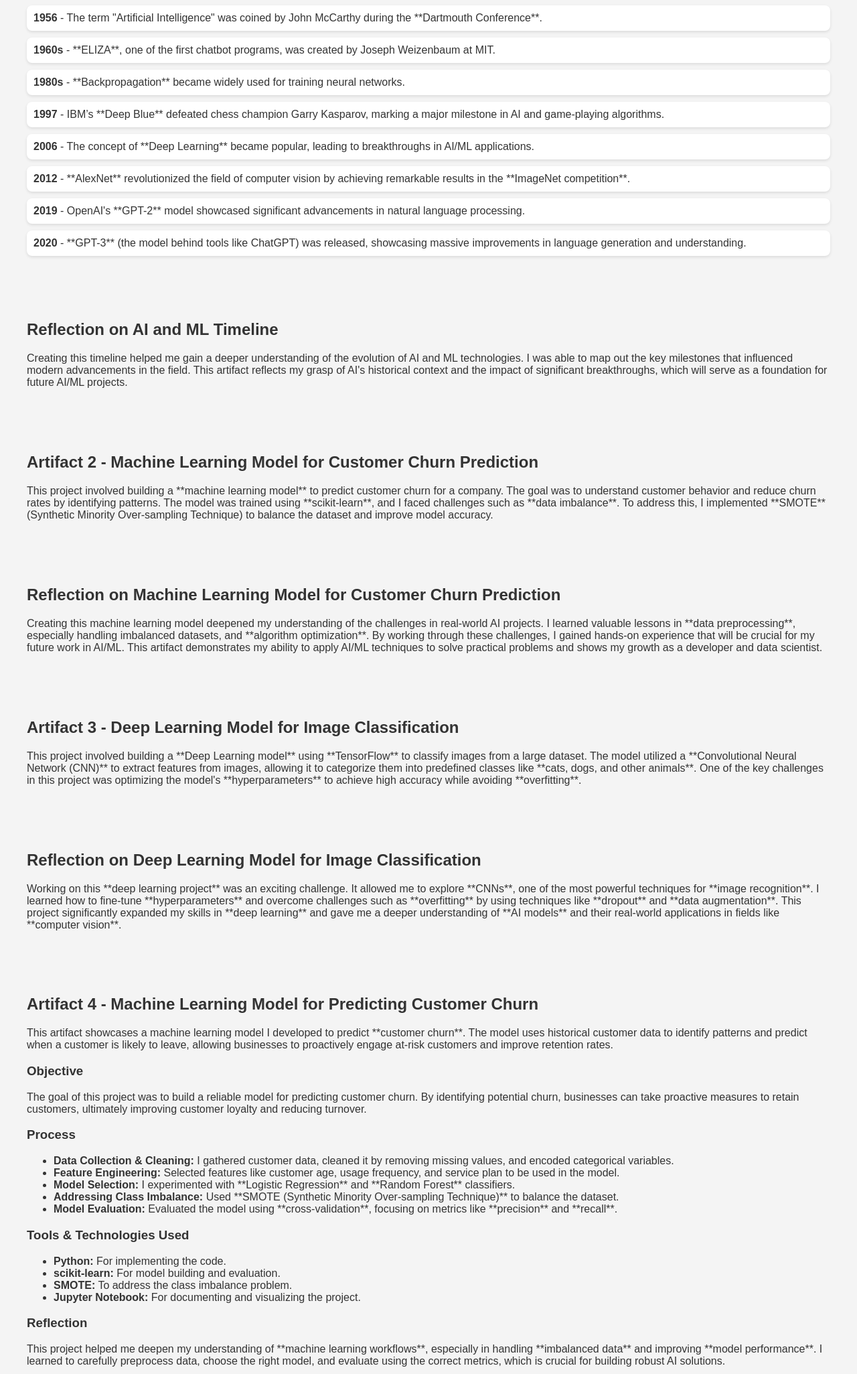
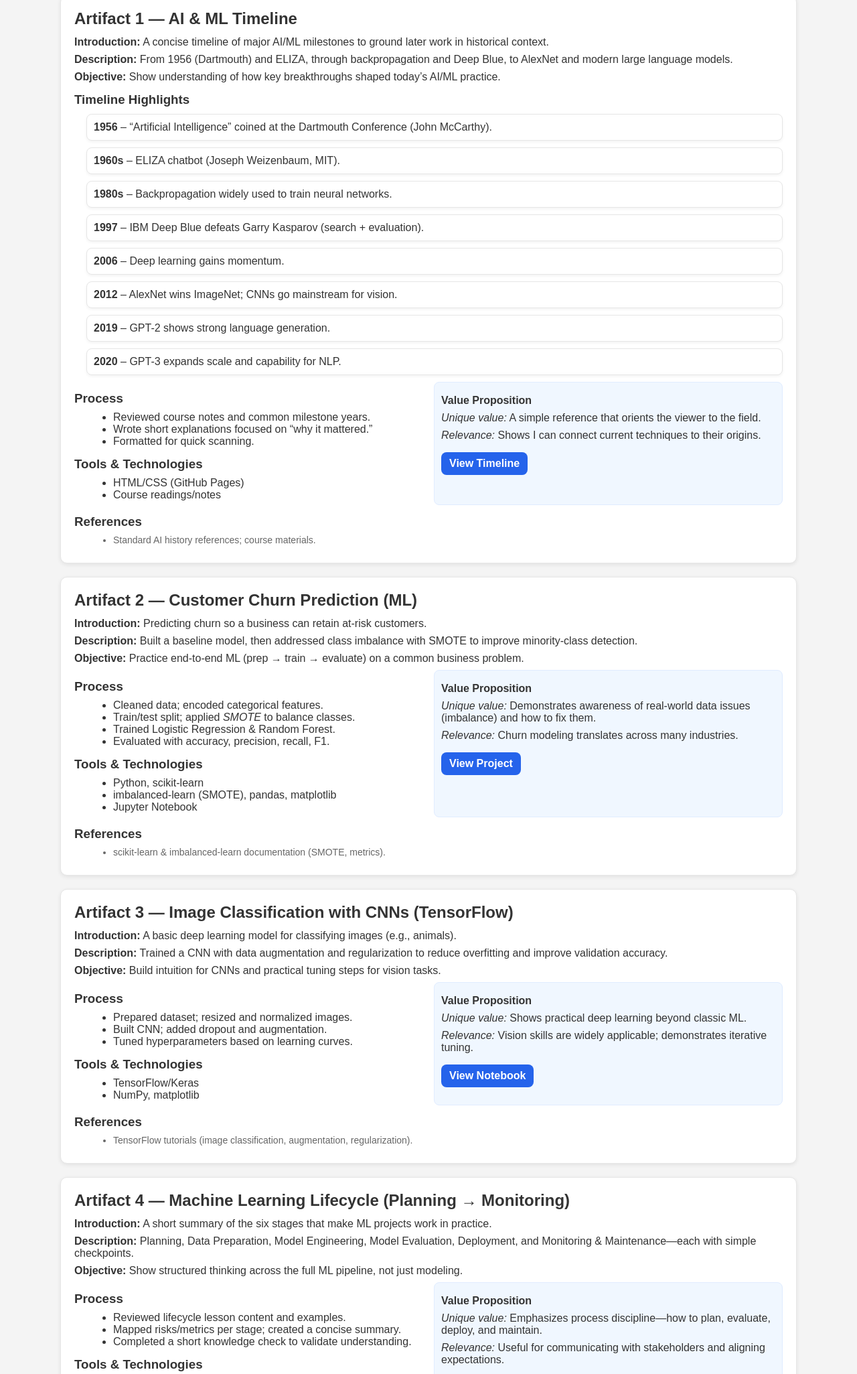
Before and after one commit to Naveenpaulkolli/portfolio2, a plain HTML site: page index.html in a window 1280 px wide. Shown: the part 658-2709 px from the top of the page at 67% size. Drawn offline with Linux system fonts and the light colour scheme.

Commit message:
Update index.html

```diff
--- a/index.html
+++ b/index.html
@@ -1,141 +1,232 @@
 <!DOCTYPE html>
 <html lang="en">
 <head>
-  <meta charset="UTF-8">
-  <meta name="viewport" content="width=device-width, initial-scale=1.0">
+  <meta charset="UTF-8" />
+  <meta name="viewport" content="width=device-width, initial-scale=1.0"/>
   <title>Naveenpaul Kolli - AI/ML Portfolio</title>
   <style>
-    body {
-      font-family: Arial, sans-serif;
-      background-color: #f4f4f4;
-      margin: 0;
-      padding: 0;
-      color: #333;
+    :root{
+      --bg:#f4f4f4; --ink:#333; --header:#444; --card:#fff; --muted:#666; --line:#e6e6e6; --accent:#2563eb;
     }
-    header {
-      background-color: #444;
-      color: white;
-      text-align: center;
-      padding: 30px;
-    }
-    header h1 {
-      margin: 0;
-    }
-    section {
-      padding: 20px;
-      margin: 20px;
-    }
-    footer {
-      background-color: #444;
-      color: white;
-      text-align: center;
-      padding: 15px;
-    }
-    .timeline {
-      list-style-type: none;
-      padding: 0;
-    }
-    .timeline li {
-      padding: 10px;
-      margin: 10px 0;
-      background-color: #fff;
-      border-radius: 8px;
-      box-shadow: 0 2px 4px rgba(0, 0, 0, 0.1);
-    }
+    *{box-sizing:border-box}
+    body{font-family:Arial, sans-serif;background-color:var(--bg);margin:0;color:var(--ink)}
+    header{background:var(--header);color:#fff;text-align:center;padding:28px}
+    header h1{margin:0}
+    main{padding:20px}
+    section{padding:20px;margin:20px auto;background:var(--card);border-radius:10px;box-shadow:0 2px 6px rgba(0,0,0,.08);max-width:1100px;border:1px solid var(--line)}
+    h2{margin:0 0 12px}
+    h3{margin:14px 0 8px}
+    p{margin:8px 0}
+    ul{margin:6px 0 6px 18px}
+    .small{color:var(--muted);font-size:14px}
+    .tag{display:inline-block;border:1px solid var(--line);padding:4px 8px;border-radius:999px;margin:4px 6px 0 0;font-size:12px;color:#444;background:#fafafa}
+    .row{display:grid;gap:16px}
+    @media(min-width:900px){.row.cols-2{grid-template-columns:1fr 1fr}}
+    .value{background:#f0f7ff;border:1px solid #e0ecff;border-radius:8px;padding:10px}
+    a.btn{display:inline-block;margin-top:8px;text-decoration:none;background:var(--accent);color:#fff;padding:8px 12px;border-radius:8px;font-weight:bold}
+    footer{background:var(--header);color:#fff;text-align:center;padding:16px;margin-top:20px}
+    .timeline{list-style-type:none;padding:0}
+    .timeline li{padding:10px;margin:10px 0;background:#fff;border-radius:8px;box-shadow:0 2px 4px rgba(0,0,0,.05);border:1px solid var(--line)}
+    .meta{margin-top:8px}
   </style>
 </head>
 <body>
   <header>
     <h1>Naveenpaul Kolli - AI/ML Portfolio</h1>
-    <p>Welcome to my portfolio showcasing AI/ML projects and more.</p>
+    <p>Welcome to my portfolio showcasing AI/ML projects and practical learning artifacts.</p>
   </header>
 
-  <!-- Professional Bio Section -->
-  <section>
+  <main>
+    <!-- Professional Bio -->
+    <section id="bio">
       <h2>Professional Bio</h2>
-    <p>Hi, I'm Naveenpaul Kolli, an AI/ML enthusiast currently studying Computer Science at IWU. My interests include machine learning, data science, and deep learning. I am passionate about using AI to solve real-world problems, especially in the field of computer vision and natural language processing.</p>
+      <p>Hi, I’m <strong>Naveenpaul Kolli</strong>, an AI/ML student at Indiana Wesleyan University (CIS – AI, 2nd semester). I’m interested in machine learning, deep learning, and data workflows. I enjoy turning ideas into simple, testable prototypes—like a Python “Netflix-style” login and a tourism UI built with basic UX principles—while steadily building stronger ML skills.</p>
+      <div class="meta">
+        <span class="tag">Python</span>
+        <span class="tag">scikit-learn</span>
+        <span class="tag">TensorFlow / CNNs</span>
+        <span class="tag">GitHub Pages</span>
+        <span class="tag">UI/UX</span>
+      </div>
     </section>
 
-  <!-- Personal Value Proposition Section -->
-  <section>
+    <!-- Personal Value Proposition -->
+    <section id="pvp">
       <h2>Personal Value Proposition</h2>
-    <p>My unique strength lies in applying AI/ML concepts to solve practical problems. I have worked on multiple machine learning models, including deep learning and reinforcement learning projects, and I aim to bridge the gap between theory and practical, real-world applications of AI.</p>
+      <p>I focus on making AI/ML work clear and useful for the intended audience. My strength is organizing projects with a simple process—plan → build → evaluate → improve—so the results are understandable and practical.</p>
     </section>
 
-  <!-- Artifact 1 - AI and ML Timeline -->
-  <section>
-    <h2>AI and ML Timeline</h2>
-    <p>This timeline highlights the significant milestones in the **AI** and **ML** fields, demonstrating my understanding of AI/ML history and how these milestones impact modern technology.</p>
+    <!-- Target Audience -->
+    <section id="audience">
+      <h2>Target Audience</h2>
+      <p>This portfolio is designed for course instructors, entry-level reviewers, and peers who want to see well-structured artifacts with concise explanations, basic demos, and clear takeaways.</p>
+    </section>
 
+    <!-- Artifact 1 -->
+    <section id="artifact-1">
+      <h2>Artifact 1 — AI & ML Timeline</h2>
+      <p><strong>Introduction:</strong> A concise timeline of major AI/ML milestones to ground later work in historical context.</p>
+      <p><strong>Description:</strong> From 1956 (Dartmouth) and ELIZA, through backpropagation and Deep Blue, to AlexNet and modern large language models.</p>
+      <p><strong>Objective:</strong> Show understanding of how key breakthroughs shaped today’s AI/ML practice.</p>
+
+      <h3>Timeline Highlights</h3>
       <ul class="timeline">
-      <li><strong>1956</strong> - The term "Artificial Intelligence" was coined by John McCarthy during the **Dartmouth Conference**.</li>
-      <li><strong>1960s</strong> - **ELIZA**, one of the first chatbot programs, was created by Joseph Weizenbaum at MIT.</li>
-      <li><strong>1980s</strong> - **Backpropagation** became widely used for training neural networks.</li>
-      <li><strong>1997</strong> - IBM’s **Deep Blue** defeated chess champion Garry Kasparov, marking a major milestone in AI and game-playing algorithms.</li>
-      <li><strong>2006</strong> - The concept of **Deep Learning** became popular, leading to breakthroughs in AI/ML applications.</li>
-      <li><strong>2012</strong> - **AlexNet** revolutionized the field of computer vision by achieving remarkable results in the **ImageNet competition**.</li>
-      <li><strong>2019</strong> - OpenAI's **GPT-2** model showcased significant advancements in natural language processing.</li>
-      <li><strong>2020</strong> - **GPT-3** (the model behind tools like ChatGPT) was released, showcasing massive improvements in language generation and understanding.</li>
+        <li><strong>1956</strong> – “Artificial Intelligence” coined at the Dartmouth Conference (John McCarthy).</li>
+        <li><strong>1960s</strong> – ELIZA chatbot (Joseph Weizenbaum, MIT).</li>
+        <li><strong>1980s</strong> – Backpropagation widely used to train neural networks.</li>
+        <li><strong>1997</strong> – IBM Deep Blue defeats Garry Kasparov (search + evaluation).</li>
+        <li><strong>2006</strong> – Deep learning gains momentum.</li>
+        <li><strong>2012</strong> – AlexNet wins ImageNet; CNNs go mainstream for vision.</li>
+        <li><strong>2019</strong> – GPT-2 shows strong language generation.</li>
+        <li><strong>2020</strong> – GPT-3 expands scale and capability for NLP.</li>
+      </ul>
+
+      <div class="row cols-2">
+        <div>
+          <h3>Process</h3>
+          <ul>
+            <li>Reviewed course notes and common milestone years.</li>
+            <li>Wrote short explanations focused on “why it mattered.”</li>
+            <li>Formatted for quick scanning.</li>
+          </ul>
+
+          <h3>Tools & Technologies</h3>
+          <ul>
+            <li>HTML/CSS (GitHub Pages)</li>
+            <li>Course readings/notes</li>
+          </ul>
+        </div>
+        <div class="value">
+          <p><strong>Value Proposition</strong></p>
+          <p><em>Unique value:</em> A simple reference that orients the viewer to the field.</p>
+          <p><em>Relevance:</em> Shows I can connect current techniques to their origins.</p>
+          <a class="btn" href="#" title="Add your timeline link or screenshot">View Timeline</a>
+        </div>
+      </div>
+
+      <h3>References</h3>
+      <ul class="small">
+        <li>Standard AI history references; course materials.</li>
       </ul>
     </section>
 
-  <!-- Reflection on AI and ML Timeline -->
-  <section>
-    <h2>Reflection on AI and ML Timeline</h2>
-    <p>Creating this timeline helped me gain a deeper understanding of the evolution of AI and ML technologies. I was able to map out the key milestones that influenced modern advancements in the field. This artifact reflects my grasp of AI's historical context and the impact of significant breakthroughs, which will serve as a foundation for future AI/ML projects.</p>
+    <!-- Artifact 2 -->
+    <section id="artifact-2">
+      <h2>Artifact 2 — Customer Churn Prediction (ML)</h2>
+      <p><strong>Introduction:</strong> Predicting churn so a business can retain at-risk customers.</p>
+      <p><strong>Description:</strong> Built a baseline model, then addressed class imbalance with SMOTE to improve minority-class detection.</p>
+      <p><strong>Objective:</strong> Practice end-to-end ML (prep → train → evaluate) on a common business problem.</p>
+
+      <div class="row cols-2">
+        <div>
+          <h3>Process</h3>
+          <ul>
+            <li>Cleaned data; encoded categorical features.</li>
+            <li>Train/test split; applied <em>SMOTE</em> to balance classes.</li>
+            <li>Trained Logistic Regression & Random Forest.</li>
+            <li>Evaluated with accuracy, precision, recall, F1.</li>
+          </ul>
+
+          <h3>Tools & Technologies</h3>
+          <ul>
+            <li>Python, scikit-learn</li>
+            <li>imbalanced-learn (SMOTE), pandas, matplotlib</li>
+            <li>Jupyter Notebook</li>
+          </ul>
+        </div>
+        <div class="value">
+          <p><strong>Value Proposition</strong></p>
+          <p><em>Unique value:</em> Demonstrates awareness of real-world data issues (imbalance) and how to fix them.</p>
+          <p><em>Relevance:</em> Churn modeling translates across many industries.</p>
+          <a class="btn" href="#" title="Link to repo or notebook">View Project</a>
+        </div>
+      </div>
+
+      <h3>References</h3>
+      <ul class="small">
+        <li>scikit-learn & imbalanced-learn documentation (SMOTE, metrics).</li>
+      </ul>
     </section>
 
-  <!-- Artifact 2 - Machine Learning Model for Customer Churn -->
-  <section>
-    <h2>Artifact 2 - Machine Learning Model for Customer Churn Prediction</h2>
-    <p>This project involved building a **machine learning model** to predict customer churn for a company. The goal was to understand customer behavior and reduce churn rates by identifying patterns. The model was trained using **scikit-learn**, and I faced challenges such as **data imbalance**. To address this, I implemented **SMOTE** (Synthetic Minority Over-sampling Technique) to balance the dataset and improve model accuracy.</p>
+    <!-- Artifact 3 -->
+    <section id="artifact-3">
+      <h2>Artifact 3 — Image Classification with CNNs (TensorFlow)</h2>
+      <p><strong>Introduction:</strong> A basic deep learning model for classifying images (e.g., animals).</p>
+      <p><strong>Description:</strong> Trained a CNN with data augmentation and regularization to reduce overfitting and improve validation accuracy.</p>
+      <p><strong>Objective:</strong> Build intuition for CNNs and practical tuning steps for vision tasks.</p>
+
+      <div class="row cols-2">
+        <div>
+          <h3>Process</h3>
+          <ul>
+            <li>Prepared dataset; resized and normalized images.</li>
+            <li>Built CNN; added dropout and augmentation.</li>
+            <li>Tuned hyperparameters based on learning curves.</li>
+          </ul>
+
+          <h3>Tools & Technologies</h3>
+          <ul>
+            <li>TensorFlow/Keras</li>
+            <li>NumPy, matplotlib</li>
+          </ul>
+        </div>
+        <div class="value">
+          <p><strong>Value Proposition</strong></p>
+          <p><em>Unique value:</em> Shows practical deep learning beyond classic ML.</p>
+          <p><em>Relevance:</em> Vision skills are widely applicable; demonstrates iterative tuning.</p>
+          <a class="btn" href="#" title="Link to repo or Colab">View Notebook</a>
+        </div>
+      </div>
+
+      <h3>References</h3>
+      <ul class="small">
+        <li>TensorFlow tutorials (image classification, augmentation, regularization).</li>
+      </ul>
     </section>
 
-  <!-- Reflection on Machine Learning Model -->
-  <section>
-    <h2>Reflection on Machine Learning Model for Customer Churn Prediction</h2>
-    <p>Creating this machine learning model deepened my understanding of the challenges in real-world AI projects. I learned valuable lessons in **data preprocessing**, especially handling imbalanced datasets, and **algorithm optimization**. By working through these challenges, I gained hands-on experience that will be crucial for my future work in AI/ML. This artifact demonstrates my ability to apply AI/ML techniques to solve practical problems and shows my growth as a developer and data scientist.</p>
+    <!-- Artifact 4 -->
+    <section id="artifact-4">
+      <h2>Artifact 4 — Machine Learning Lifecycle (Planning → Monitoring)</h2>
+      <p><strong>Introduction:</strong> A short summary of the six stages that make ML projects work in practice.</p>
+      <p><strong>Description:</strong> Planning, Data Preparation, Model Engineering, Model Evaluation, Deployment, and Monitoring & Maintenance—each with simple checkpoints.</p>
+      <p><strong>Objective:</strong> Show structured thinking across the full ML pipeline, not just modeling.</p>
+
+      <div class="row cols-2">
+        <div>
+          <h3>Process</h3>
+          <ul>
+            <li>Reviewed lifecycle lesson content and examples.</li>
+            <li>Mapped risks/metrics per stage; created a concise summary.</li>
+            <li>Completed a short knowledge check to validate understanding.</li>
+          </ul>
+
+          <h3>Tools & Technologies</h3>
+          <ul>
+            <li>Python (concepts), common ML metrics</li>
+            <li>AutoML concepts (intro level)</li>
+          </ul>
+        </div>
+        <div class="value">
+          <p><strong>Value Proposition</strong></p>
+          <p><em>Unique value:</em> Emphasizes process discipline—how to plan, evaluate, deploy, and maintain.</p>
+          <p><em>Relevance:</em> Useful for communicating with stakeholders and aligning expectations.</p>
+          <a class="btn" href="#" title="Link to write-up or slide">View Summary</a>
+        </div>
+      </div>
+
+      <h3>References</h3>
+      <ul class="small">
+        <li>Course readings: ML lifecycle overviews; intro AutoML materials.</li>
+      </ul>
     </section>
 
-  <!-- Artifact 3 - Deep Learning Model for Image Classification -->
-  <section>
-    <h2>Artifact 3 - Deep Learning Model for Image Classification</h2>
-    <p>This project involved building a **Deep Learning model** using **TensorFlow** to classify images from a large dataset. The model utilized a **Convolutional Neural Network (CNN)** to extract features from images, allowing it to categorize them into predefined classes like **cats, dogs, and other animals**. One of the key challenges in this project was optimizing the model's **hyperparameters** to achieve high accuracy while avoiding **overfitting**.</p>
+    <!-- Contact -->
+    <section id="contact">
+      <h2>Contact</h2>
+      <p>Email: <a href="mailto:youremail@example.com">youremail@example.com</a> &nbsp;|&nbsp; GitHub: <a href="https://github.com/naveenpaulkolli" target="_blank">github.com/naveenpaulkolli</a></p>
+      <p class="small">Note: Reflections are submitted separately in Brightspace per course instructions.</p>
     </section>
-
-  <!-- Reflection on Deep Learning Model for Image Classification -->
-  <section>
-    <h2>Reflection on Deep Learning Model for Image Classification</h2>
-    <p>Working on this **deep learning project** was an exciting challenge. It allowed me to explore **CNNs**, one of the most powerful techniques for **image recognition**. I learned how to fine-tune **hyperparameters** and overcome challenges such as **overfitting** by using techniques like **dropout** and **data augmentation**. This project significantly expanded my skills in **deep learning** and gave me a deeper understanding of **AI models** and their real-world applications in fields like **computer vision**.</p>
-  </section>
-  <!-- Artifact 4 - Machine Learning Model for Predicting Customer Churn -->
-  <section>
-    <h2>Artifact 4 - Machine Learning Model for Predicting Customer Churn</h2>
-    <p>This artifact showcases a machine learning model I developed to predict **customer churn**. The model uses historical customer data to identify patterns and predict when a customer is likely to leave, allowing businesses to proactively engage at-risk customers and improve retention rates.</p>
-
-    <h3>Objective</h3>
-    <p>The goal of this project was to build a reliable model for predicting customer churn. By identifying potential churn, businesses can take proactive measures to retain customers, ultimately improving customer loyalty and reducing turnover.</p>
-
-    <h3>Process</h3>
-    <ul>
-      <li><strong>Data Collection & Cleaning:</strong> I gathered customer data, cleaned it by removing missing values, and encoded categorical variables.</li>
-      <li><strong>Feature Engineering:</strong> Selected features like customer age, usage frequency, and service plan to be used in the model.</li>
-      <li><strong>Model Selection:</strong> I experimented with **Logistic Regression** and **Random Forest** classifiers.</li>
-      <li><strong>Addressing Class Imbalance:</strong> Used **SMOTE (Synthetic Minority Over-sampling Technique)** to balance the dataset.</li>
-      <li><strong>Model Evaluation:</strong> Evaluated the model using **cross-validation**, focusing on metrics like **precision** and **recall**.</li>
-    </ul>
-
-    <h3>Tools & Technologies Used</h3>
-    <ul>
-      <li><strong>Python:</strong> For implementing the code.</li>
-      <li><strong>scikit-learn:</strong> For model building and evaluation.</li>
-      <li><strong>SMOTE:</strong> To address the class imbalance problem.</li>
-      <li><strong>Jupyter Notebook:</strong> For documenting and visualizing the project.</li>
-    </ul>
-
-    <h3>Reflection</h3>
-    <p>This project helped me deepen my understanding of **machine learning workflows**, especially in handling **imbalanced data** and improving **model performance**. I learned to carefully preprocess data, choose the right model, and evaluate using the correct metrics, which is crucial for building robust AI solutions.</p>
-  </section>
+  </main>
 
   <footer>
     <p>&copy; 2025 Naveenpaul Kolli. All rights reserved.</p>
```
Lines whose indentation alone changed are shown as unchanged.
